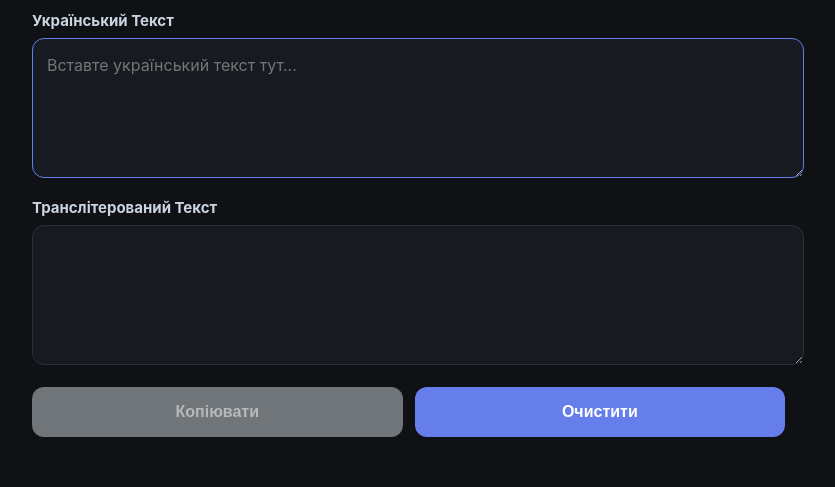
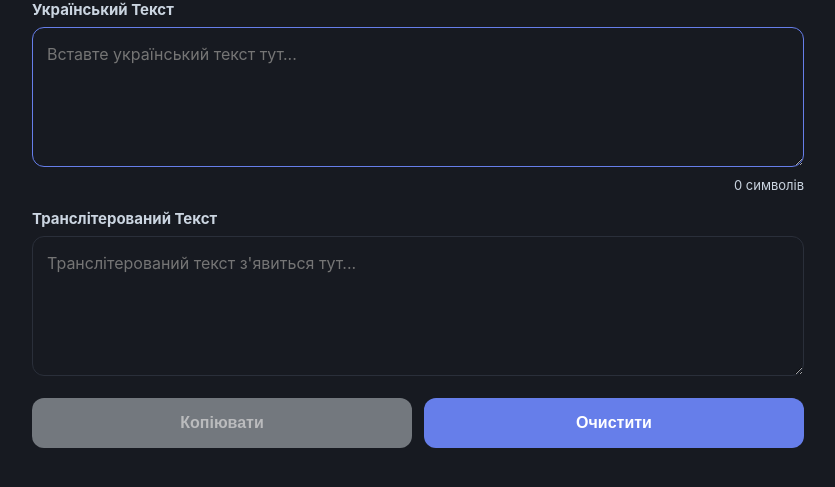
Before and after one commit to DanDanilyuk/ukrainian_to_mike_translator, a plain HTML site: page index.html in a window 1280 px wide. Both pictures are taken after a click on the button "Очистити". Shown: the part 183-670 px from the top of the page, without its empty margins (222-1057 px from the left). Drawn offline with Linux system fonts and the light colour scheme.

Commit message:
Polish UI with transitions, character count, and small fixes
- Add fade/scale transition to rules modal
- Add border and opacity transitions for textarea and copy feedback
- Add character count with Ukrainian pluralization below input
- Add autofocus to input and placeholder to output textarea
- Switch button width from fixed 48% to flex: 1
- Change container background to --muted-bg
- Remove unnecessary Ї key fixup in replacements map

```diff
--- a/index.html
+++ b/index.html
@@ -37,7 +37,7 @@
     }
 
     .container {
-      background: var(--surface);
+      background: var(--muted-bg);
       border-radius: var(--radius);
       padding: 24px;
       max-width: 840px;
@@ -94,6 +94,7 @@
       font-size: 16px;
       line-height: 1.5;
       font-family: inherit;
+      transition: border-color 0.2s ease;
     }
 
     textarea:focus {
@@ -118,7 +119,7 @@
       border-radius: 12px;
       cursor: pointer;
       color: #fff;
-      width: 48%;
+      flex: 1;
       display: inline-flex;
       align-items: center;
       justify-content: center;
@@ -145,6 +146,7 @@
       font-size: 15px;
       min-height: 22px;
       opacity: 0;
+      transition: opacity 0.3s ease;
     }
 
     .copy-feedback.show {
@@ -152,17 +154,23 @@
     }
 
     .rules-modal {
-      display: none;
       position: fixed;
       inset: 0;
       z-index: 1000;
       background: rgba(0, 0, 0, .55);
+      display: flex;
       align-items: center;
       justify-content: center;
+      opacity: 0;
+      visibility: hidden;
+      pointer-events: none;
+      transition: opacity 0.25s ease, visibility 0.25s;
     }
 
     .rules-modal.show {
-      display: flex;
+      opacity: 1;
+      visibility: visible;
+      pointer-events: auto;
     }
 
     .rules-content {
@@ -174,6 +182,12 @@
       border-radius: 16px;
       padding: 24px;
       overflow: auto;
+      transform: scale(0.96);
+      transition: transform 0.25s ease;
+    }
+
+    .rules-modal.show .rules-content {
+      transform: scale(1);
     }
 
     .rules-header {
@@ -243,6 +257,13 @@
       font-weight: 700;
     }
 
+    .char-count {
+      color: var(--subtext);
+      font-size: 13px;
+      margin-top: 6px;
+      text-align: right;
+    }
+
     @media (min-width: 768px) {
       body {
         padding: 30px;
@@ -265,13 +286,14 @@
 
     <div class="input-section">
       <label for="input">Український Текст</label>
-      <textarea id="input" placeholder="Вставте український текст тут..." autocomplete="off" autocorrect="off"
+      <textarea id="input" autofocus placeholder="Вставте український текст тут..." autocomplete="off" autocorrect="off"
         spellcheck="false"></textarea>
+      <div class="char-count" id="charCount">0 символів</div>
     </div>
 
     <div class="output-section">
       <label for="output">Транслітерований Текст</label>
-      <textarea id="output" readonly></textarea>
+      <textarea id="output" readonly placeholder="Транслітерований текст з'явиться тут..."></textarea>
     </div>
 
     <div class="button-group">
@@ -305,10 +327,6 @@
       'Ю': 'Ju', 'ю': 'ju', 'Я': 'Ja', 'я': 'ja', 'Ь': 'J', 'ь': 'j'
     };
 
-    // Fix typo in replacements (remove space from ' Ї' key)
-    delete replacements[' Ї'];
-    replacements['Ї'] = 'Ji';
-
     const inputBox = document.getElementById('input');
     const outputBox = document.getElementById('output');
     const copyBtn = document.getElementById('copyBtn');
@@ -337,10 +355,22 @@
       return [...text].map(ch => replacements[ch] ?? ch).join('');
     }
 
+    function pluralize(n) {
+      const mod10 = n % 10;
+      const mod100 = n % 100;
+      if (mod10 === 1 && mod100 !== 11) return '';
+      if (mod10 >= 2 && mod10 <= 4 && (mod100 < 12 || mod100 > 14)) return 'и';
+      return 'ів';
+    }
+
+    const charCount = document.getElementById('charCount');
+
     function updateOutput() {
       const translit = transliterate(inputBox.value);
       outputBox.value = translit;
       copyBtn.disabled = !translit;
+      const len = inputBox.value.length;
+      charCount.textContent = len + ' символ' + pluralize(len);
     }
 
     // Live update on input
```
